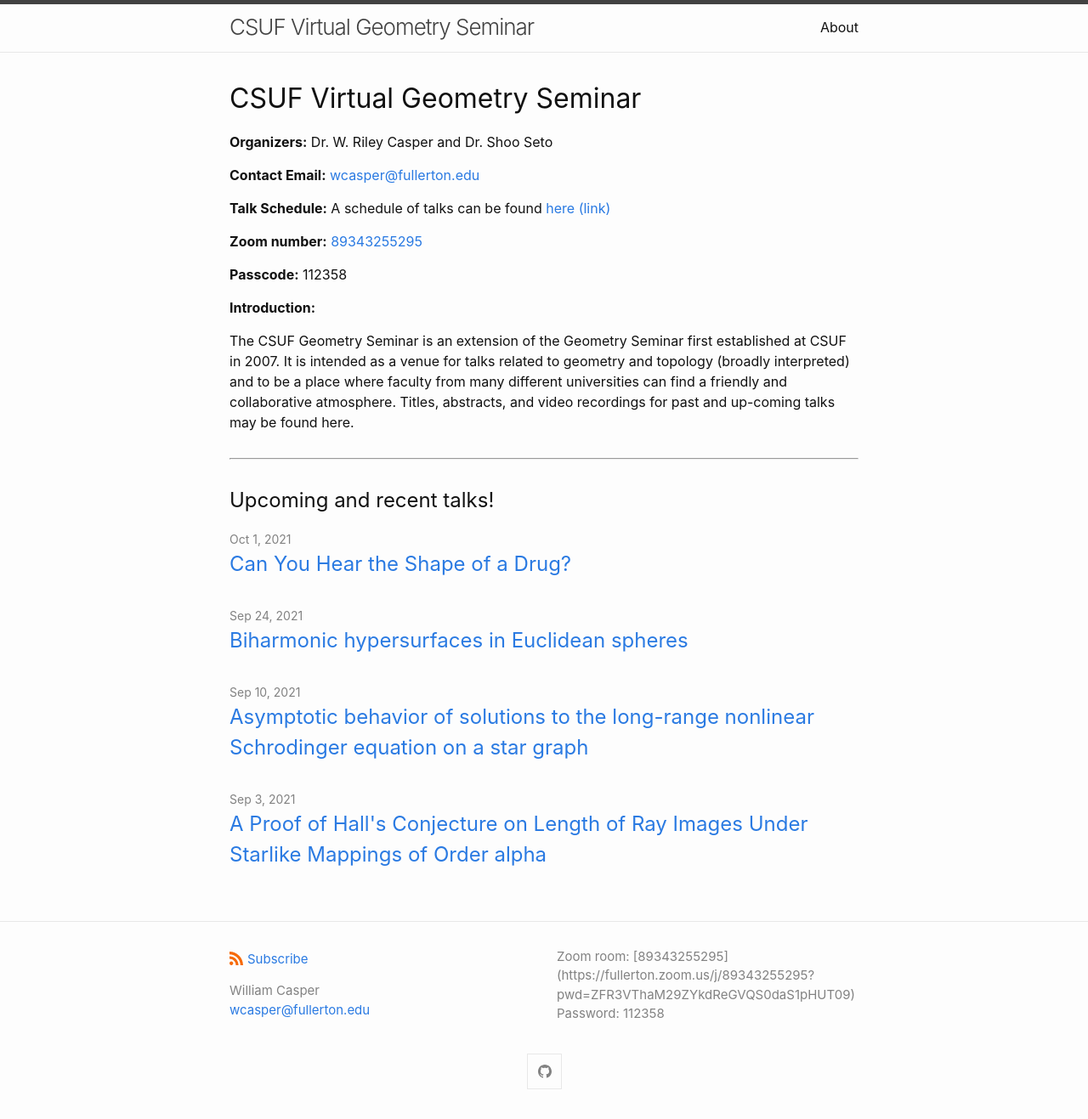
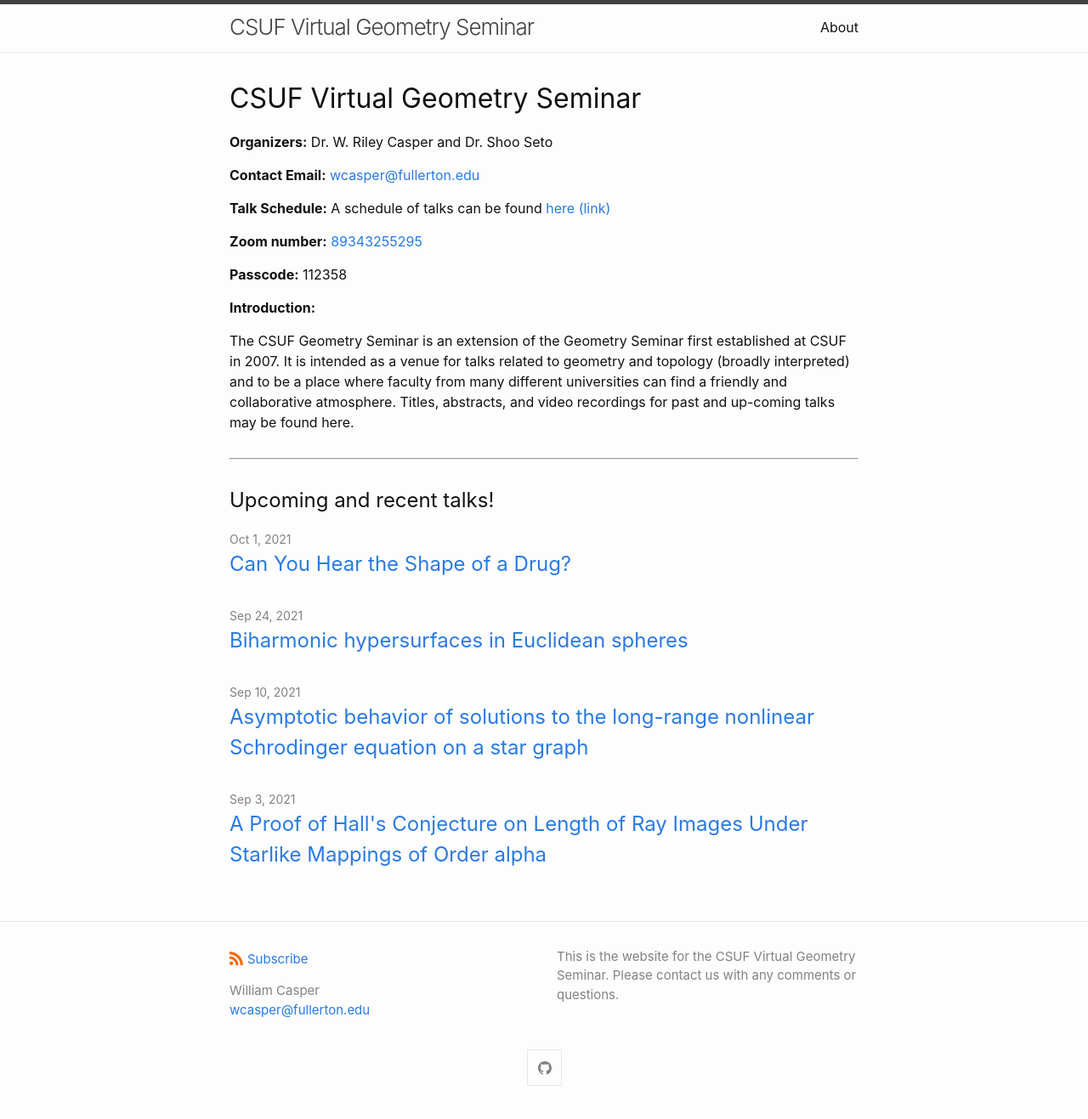
Before and after one commit to wcasper/geometry-seminar, a Jekyll site: the page built from index.md, in a window 1280 px wide. Shown: the whole page at 85% size. Built offline with Jekyll 4.4.1, drawn with Linux system fonts in a browser that asks for light colours.

Commit message:
changed description

```diff
--- a/_config.yml
+++ b/_config.yml
@@ -3,7 +3,7 @@ author:
   name: William Casper
   email: wcasper@fullerton.edu
 description: > # this means to ignore newlines until "show_excerpts:"
-  Zoom room: [89343255295](https://fullerton.zoom.us/j/89343255295?pwd=ZFR3VThaM29ZYkdReGVQS0daS1pHUT09) Password: 112358
+  This is the website for the CSUF Virtual Geometry Seminar.  Please contact us with any comments or questions.
 
 show_excerpts: false # set to true to show excerpts on the homepage
 
```
